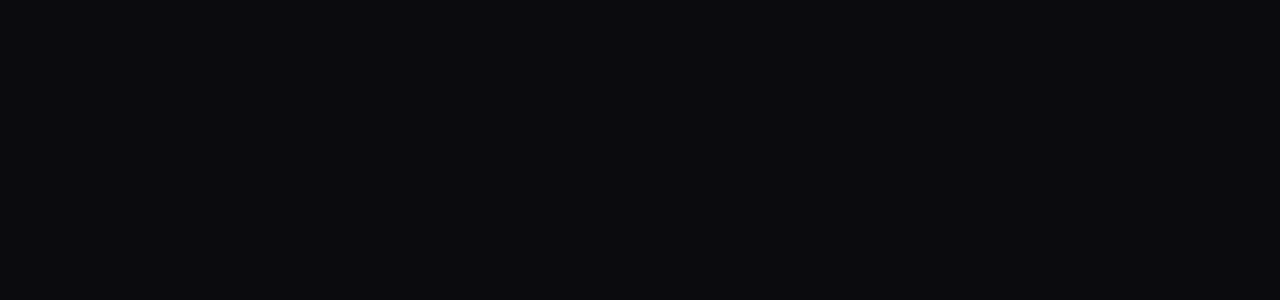
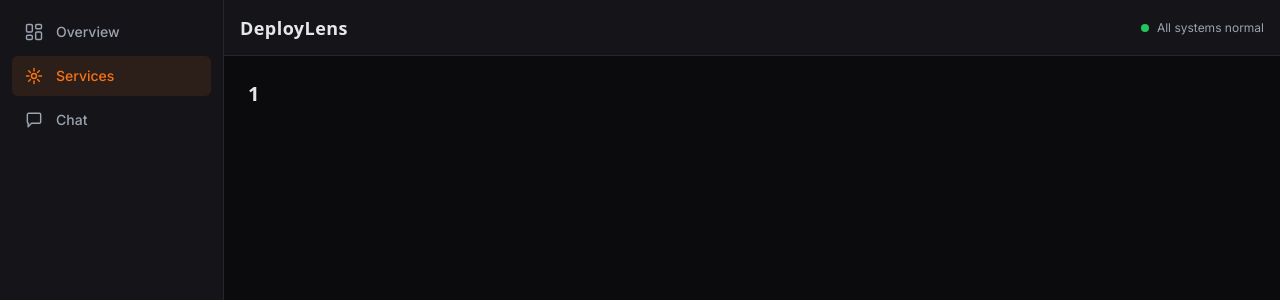
Before and after one commit to PulithThewmika/deploylens, a React (Vite) app in the folder web/: page /services/1 in a window 1280 px wide. Before the commit this address had no page. Shown: the top 300 px of the page. Built offline with nearby package versions, Linux system fonts and the light colour scheme; a web font is replaced by a local one.

Commit message:
feat(shell): scaffold ServiceDeepDive page with :name route (#360)
Adds pages/ServiceDeepDive.tsx (reads the route param via useParams)
and registers /services/:name in App.tsx. Data fetching and the rest
of the page land in follow-up commits.

```diff
--- a/web/src/App.tsx
+++ b/web/src/App.tsx
@@ -2,6 +2,7 @@
 import { BrowserRouter, Route, Routes } from 'react-router-dom'
 import { AppLayout } from './components/layout/AppLayout'
 import { Overview } from './pages/Overview'
+import { ServiceDeepDive } from './pages/ServiceDeepDive'
 
 const queryClient = new QueryClient()
 
@@ -21,6 +22,7 @@
           <Route element={<AppLayout />}>
             <Route path="/" element={<Overview />} />
             <Route path="/services" element={<PlaceholderPage title="Services" />} />
+            <Route path="/services/:name" element={<ServiceDeepDive />} />
             <Route path="/chat" element={<PlaceholderPage title="Chat" />} />
           </Route>
         </Routes>
--- /dev/null
+++ b/web/src/pages/ServiceDeepDive.tsx
@@ -0,0 +1,11 @@
+import { useParams } from 'react-router-dom'
+
+export function ServiceDeepDive() {
+  const { name } = useParams<{ name: string }>()
+
+  return (
+    <div className="p-6">
+      <h1 className="font-heading text-xl font-semibold text-text">{name}</h1>
+    </div>
+  )
+}
```
